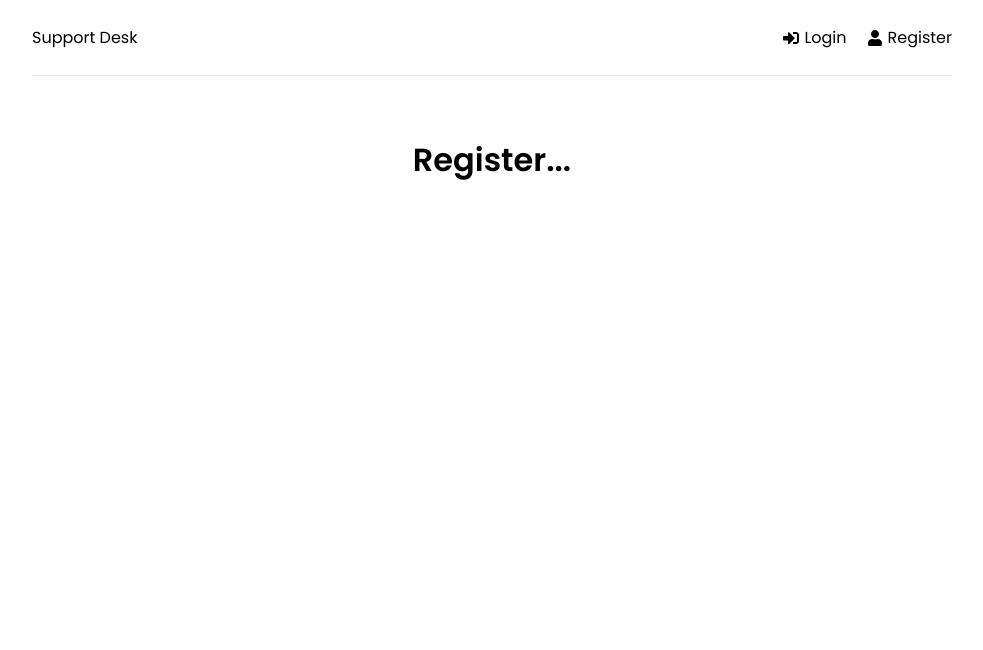
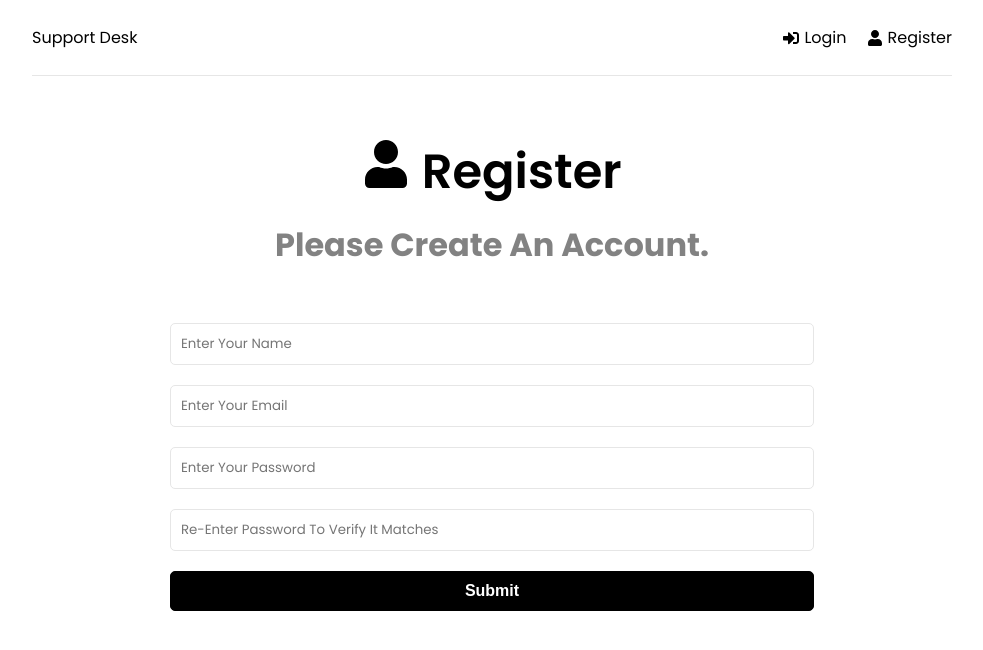
Before and after one commit to Shamus1977/help-ticket-app, a React (Create React App) app in the folder frontend/: page /register in a window 1280 px wide. Shown: the top 650 px of the page, without its empty margins (148-1131 px from the left). Built offline with nearby package versions, Linux system fonts and the light colour scheme.

Commit message:
Added forms to Register and Login. Forms do not yet have submit functionality. Added Buttons for usage selection to Home Page.Buttons do not yet have onClick functionality

```diff
--- a/frontend/src/App.js
+++ b/frontend/src/App.js
@@ -1,5 +1,7 @@
 import React from 'react';
 import {BrowserRouter as Router, Routes, Route} from "react-router-dom";
+import {ToastContainer} from "react-toastify";
+import "react-toastify/dist/ReactToastify.css";
 import Header from "./components/Header";
 import Home from "./pages/Home";
 import Register from "./pages/Register";
@@ -17,6 +19,7 @@
           </Routes>
         </div>
       </Router>
+      <ToastContainer />
     </>
   );
 }
--- a/frontend/src/pages/Home.jsx
+++ b/frontend/src/pages/Home.jsx
@@ -1,10 +1,21 @@
 import React from 'react';
+import {Link} from "react-router-dom";
+import {FaQuestionCircle, FaTicketAlt } from "react-icons/fa";
 
 const Home = () => {
     return (
-        <div>
-            <h1>Home...</h1>
-        </div>
+        <>
+            <section className='heading' >
+                <h1>W hat may we help you with?</h1>
+                <p>Please choose from an option below:</p>
+            </section>
+            <Link to="/new-ticket" className='btn btn-reverse btn-block' >
+                <FaQuestionCircle /> Create New Ticket
+            </Link>
+            <Link to="/tickets" className='btn btn-block' >
+                <FaTicketAlt /> View My Tickets
+            </Link>
+        </>
     );
 };
 
--- a/frontend/src/pages/Login.jsx
+++ b/frontend/src/pages/Login.jsx
@@ -1,10 +1,56 @@
-import React from 'react';
+import  React, {useState} from 'react';
+import {toast} from "react-toastify";
+import {FaSignInAlt} from "react-icons/fa";
 
 const Login = () => {
+    const [formData, setFormData] = useState({
+        email: "",
+        password: "",
+    });
+
+    const {email, password} = formData;
+
+    const onChange = (e) => {
+        setFormData( (prevState) => ({
+            ...prevState,
+            [e.target.name]: e.target.value,
+        }));
+    };
+
+    const onSubmit = (e) => {
+        e.preventDefault();
+    }
+
     return (
-        <div>
-            <h1>Login...</h1>
-        </div>
+        <>
+            <section className='heading'>
+                <h1>
+                    <FaSignInAlt /> Login
+                </h1>
+                <p>Please Login.</p>
+            </section>
+            <section className='form' >
+                <form onSubmit={onSubmit} >
+                    <div className='form-group' >
+                        <input type="email" className='form-control'
+                            id="email" name="email" value={email} onChange={onChange}
+                            placeholder="Enter Your Email"
+                            required
+                        />
+                    </div>
+                    <div className='form-group' >
+                        <input type="password" className='form-control'
+                            id="password" name="password" value={password} onChange={onChange}
+                            placeholder="Enter Your Password"
+                            required
+                        />
+                    </div>
+                    <div className='form-group'>
+                        <button className='btn btn-block' >Submit</button>
+                    </div>
+                </form>
+            </section>
+        </>
     );
 };
 
--- a/frontend/src/pages/Register.jsx
+++ b/frontend/src/pages/Register.jsx
@@ -1,10 +1,76 @@
-import React from 'react';
+import  React, {useState} from 'react';
+import {toast} from "react-toastify";
+import {FaUser} from "react-icons/fa";
 
 const Register = () => {
+    const [formData, setFormData] = useState({
+        name: "",
+        email: "",
+        password: "",
+        password2: "",
+    });
+
+    const {name, email, password, password2} = formData;
+
+    const onChange = (e) => {
+        setFormData( (prevState) => ({
+            ...prevState,
+            [e.target.name]: e.target.value,
+        }));
+    };
+
+    const onSubmit = (e) => {
+        e.preventDefault();
+
+        if(password !== password2){
+            toast.error("Passwords do not match.");
+        }
+    }
+
     return (
-        <div>
-            <h1>Register...</h1>
-        </div>
+        <>
+            <section className='heading'>
+                <h1>
+                    <FaUser /> Register
+                </h1>
+                <p>Please Create An Account.</p>
+            </section>
+            <section className='form' >
+                <form onSubmit={onSubmit} >
+                    <div className='form-group' >
+                        <input type="text" className='form-control'
+                            id="name" name="name" value={name} onChange={onChange}
+                            placeholder="Enter Your Name"
+                            required
+                        />
+                    </div>
+                    <div className='form-group' >
+                        <input type="email" className='form-control'
+                            id="email" name="email" value={email} onChange={onChange}
+                            placeholder="Enter Your Email"
+                            required
+                        />
+                    </div>
+                    <div className='form-group' >
+                        <input type="password" className='form-control'
+                            id="password" name="password" value={password} onChange={onChange}
+                            placeholder="Enter Your Password"
+                            required
+                        />
+                    </div>
+                    <div className='form-group' >
+                        <input type="password" className='form-control'
+                            id="password2" name="password2" value={password2} onChange={onChange}
+                            placeholder="Re-Enter Password To Verify It Matches"
+                            required
+                        />
+                    </div>
+                    <div className='form-group'>
+                        <button className='btn btn-block' >Submit</button>
+                    </div>
+                </form>
+            </section>
+        </>
     );
 };
 
```
